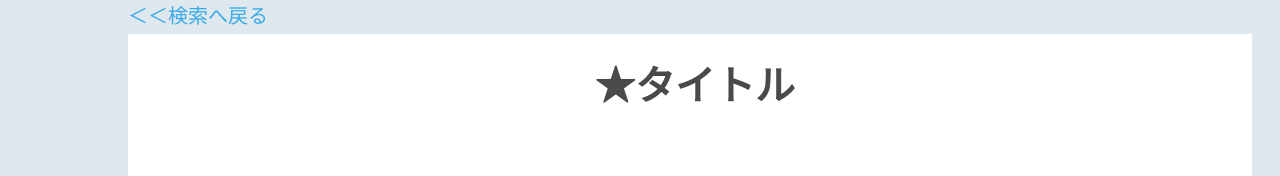
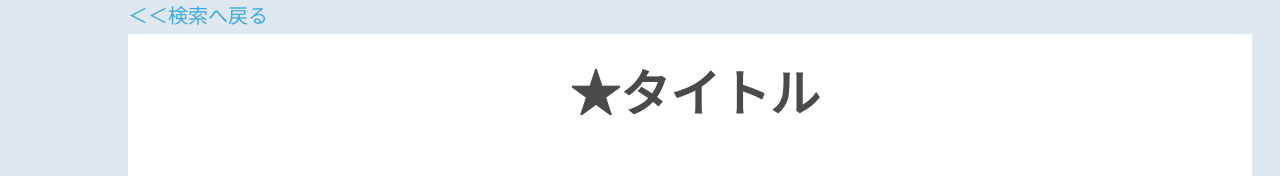
Before and after one commit to ojklab/scratchEduPortal, a plain HTML site: page templete.html in a window 1280 px wide. Shown: the top 176 px of the page. Drawn offline with Linux system fonts and the light colour scheme; files that its build step writes are made by us from their sources.

Commit message:
Update style-kai.css

```diff
--- a/docs/style-kai.css
+++ b/docs/style-kai.css
@@ -38,11 +38,11 @@ body {
 
 h1 {
   margin-top: 10px;
-  margin-bottom: 100px;
+  margin-bottom: 50px;
   padding-left: 10px;
   padding-bottom: 10px;
 /*  background-color: #39aae6;*/
-  font-size: 40px;
+  font-size: 50px;
   text-align: center;
 
 /*
```
